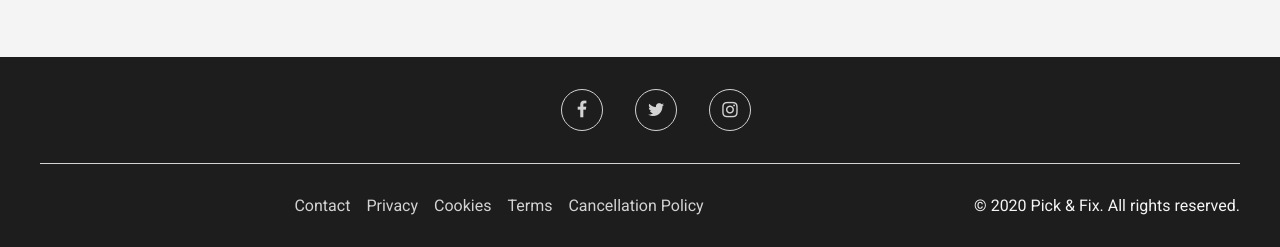
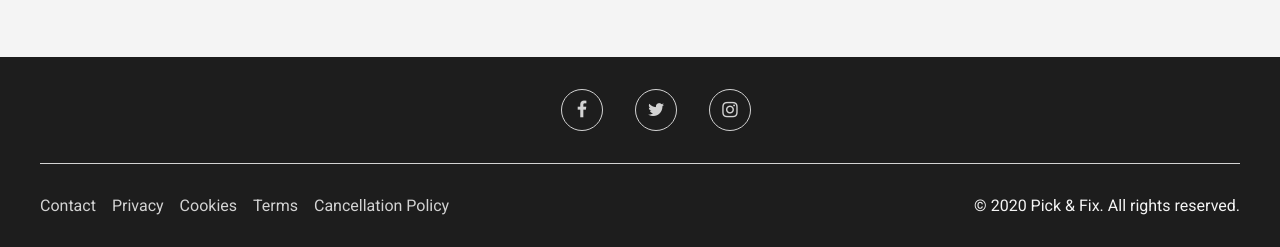
Before and after one commit to Jenn-y/Pick-Fix, a PHP site: page /index.php in a window 1280 px wide. Shown: the part 1465-1712 px from the top of the page. Run offline with PHP 8.4, Linux system fonts and the light colour scheme.

Commit message:
optimized footer

```diff
--- a/CSS/footer.css
+++ b/CSS/footer.css
@@ -1,5 +1,3 @@
-/* Footer */
-
 footer {
     width: 100%;
     background-color: #1d1d1d;
@@ -45,6 +43,10 @@ footer {
     padding: 1rem 0;
 }
 
+.contact .center {
+    margin: 0;
+}
+
 .contact a {
     margin-right: 1rem;
     color: lightgray;
@@ -57,7 +59,7 @@ footer {
 
 /****** Responsive design ******/
 
-@media (max-width: 600px) {
+@media (max-width: 800px) {
     .contact {
         justify-content: center;
         flex-direction: column;
```
